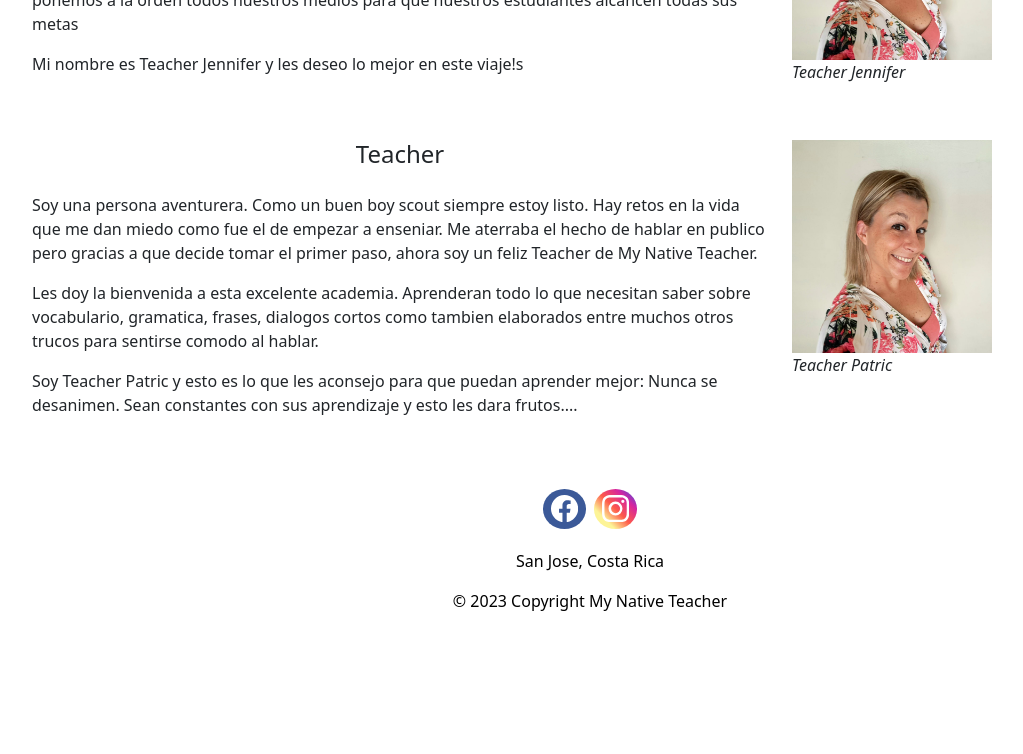
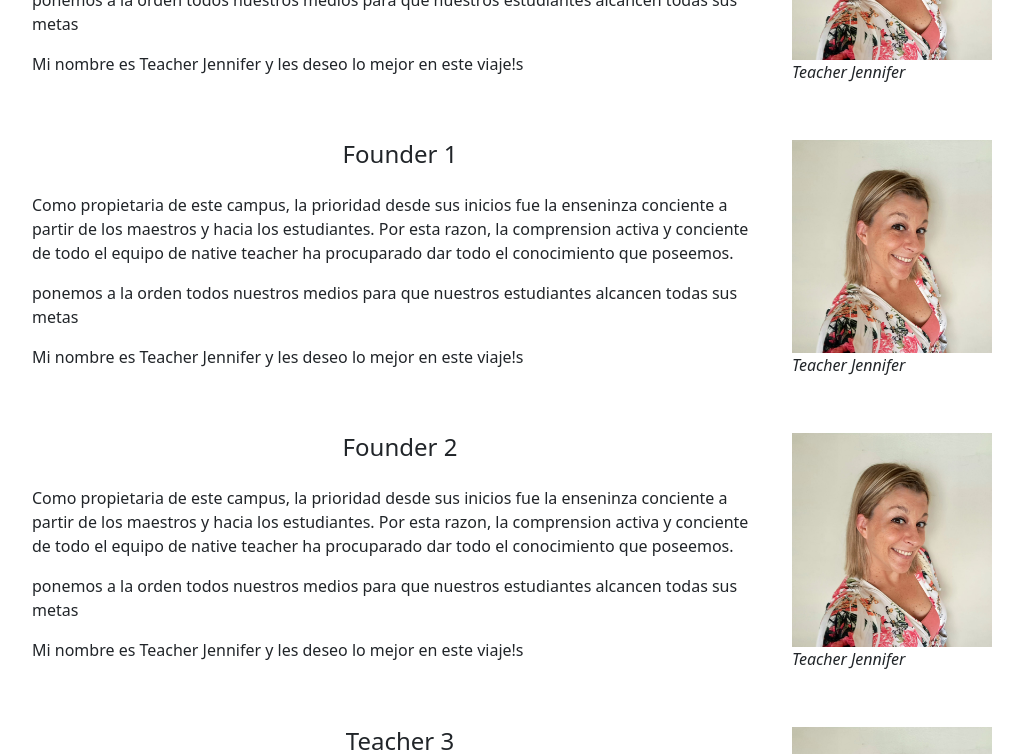
Before and after one commit to GH-2018-prod/mntcrv3, a React (Vite) app: page /teachers in a window 1280 px wide. Shown: the part 380-1134 px from the top of the page, without its empty margins (50-1073 px from the left). Before the commit the page ends 1025 px from the top, so only its background shows below. Built offline with nearby package versions, Linux system fonts and the light colour scheme.

Commit message:
adding two more rows

```diff
--- a/src/Pages/Teachers/TeachersContent.jsx
+++ b/src/Pages/Teachers/TeachersContent.jsx
@@ -28,9 +28,51 @@ export const TeachersContent = () => {
         </Col>
       </Row>
 
+      <Row className='pt-3 pb-4'>
+        <Col lg={8} md={6}>
+          <h4 className='pb-3 text-center'>Founder 1</h4>
+          <p>
+            Como propietaria de este campus, la prioridad desde sus inicios fue la enseninza conciente a partir de los maestros y hacia los estudiantes. Por esta razon, la comprension activa y conciente de todo el equipo de native teacher ha procuparado dar todo el conocimiento que poseemos.
+          </p>
+          <p>
+            ponemos a la orden todos nuestros medios para que nuestros estudiantes alcancen todas sus metas
+          </p>
+          <p>
+            Mi nombre es Teacher Jennifer y les deseo lo mejor en este viaje!s
+          </p>
+        </Col>
+        <Col lg={4} md={6}>
+          <img src="loginimage.jpeg" alt="" width="200px"/>
+          <p>
+            <em>Teacher Jennifer</em>
+          </p>
+        </Col>
+      </Row>
+
+      <Row className='pt-3 pb-4'>
+        <Col lg={8} md={6}>
+          <h4 className='pb-3 text-center'>Founder 2</h4>
+          <p>
+            Como propietaria de este campus, la prioridad desde sus inicios fue la enseninza conciente a partir de los maestros y hacia los estudiantes. Por esta razon, la comprension activa y conciente de todo el equipo de native teacher ha procuparado dar todo el conocimiento que poseemos.
+          </p>
+          <p>
+            ponemos a la orden todos nuestros medios para que nuestros estudiantes alcancen todas sus metas
+          </p>
+          <p>
+            Mi nombre es Teacher Jennifer y les deseo lo mejor en este viaje!s
+          </p>
+        </Col>
+        <Col lg={4} md={6}>
+          <img src="loginimage.jpeg" alt="" width="200px"/>
+          <p>
+            <em>Teacher Jennifer</em>
+          </p>
+        </Col>
+      </Row>
+
       <Row  className='pt-3 pb-4'>
         <Col lg={8} md={6}>
-          <h4 className='pb-3 text-center'>Teacher</h4>
+          <h4 className='pb-3 text-center'>Teacher 3</h4>
           <p>
             Soy una persona aventurera. Como un buen boy scout siempre estoy listo. Hay retos en la vida que me dan miedo como fue el de empezar a enseniar. Me aterraba el hecho de hablar en publico pero gracias a que decide tomar el primer paso, ahora soy un feliz Teacher de My Native Teacher.
           </p>
```
